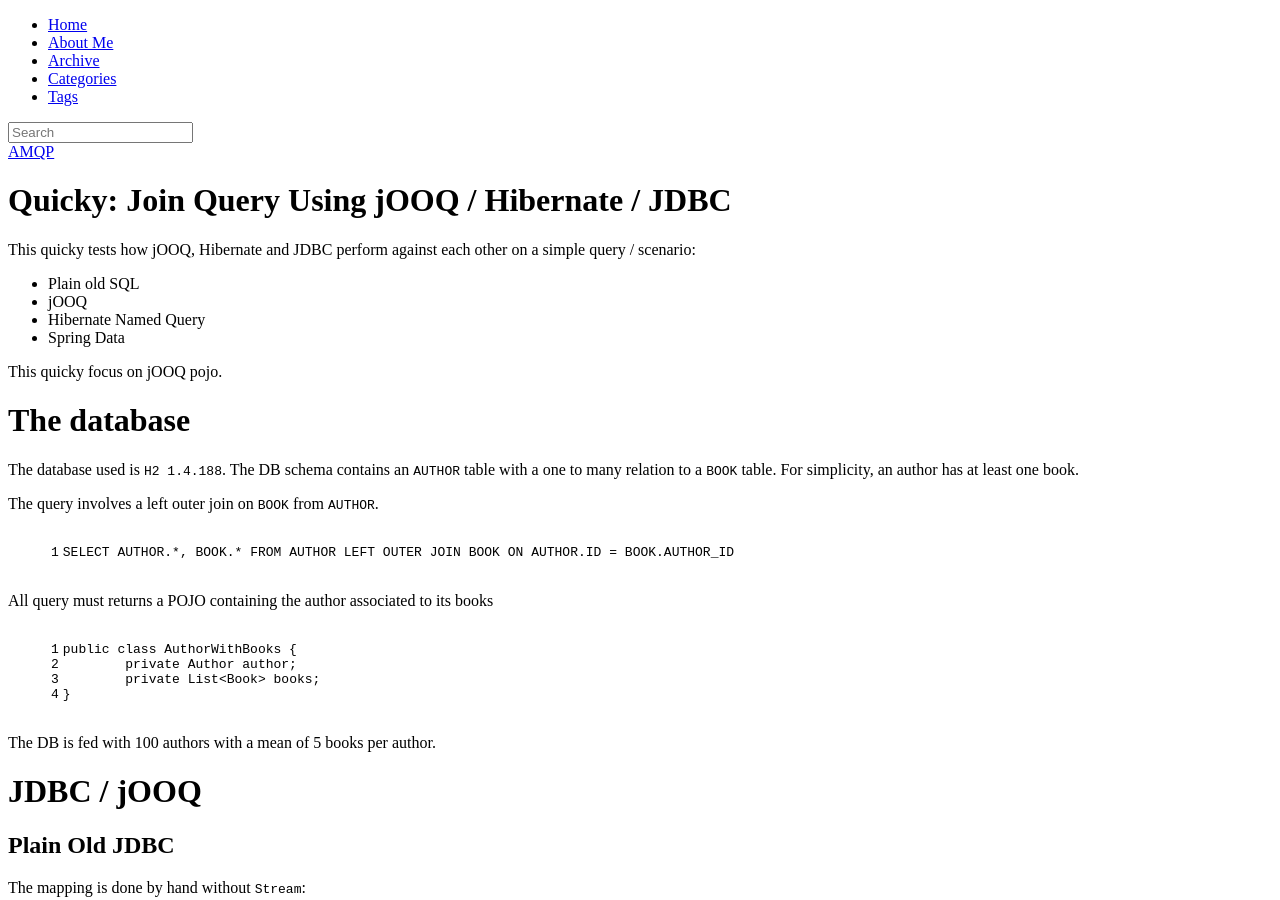
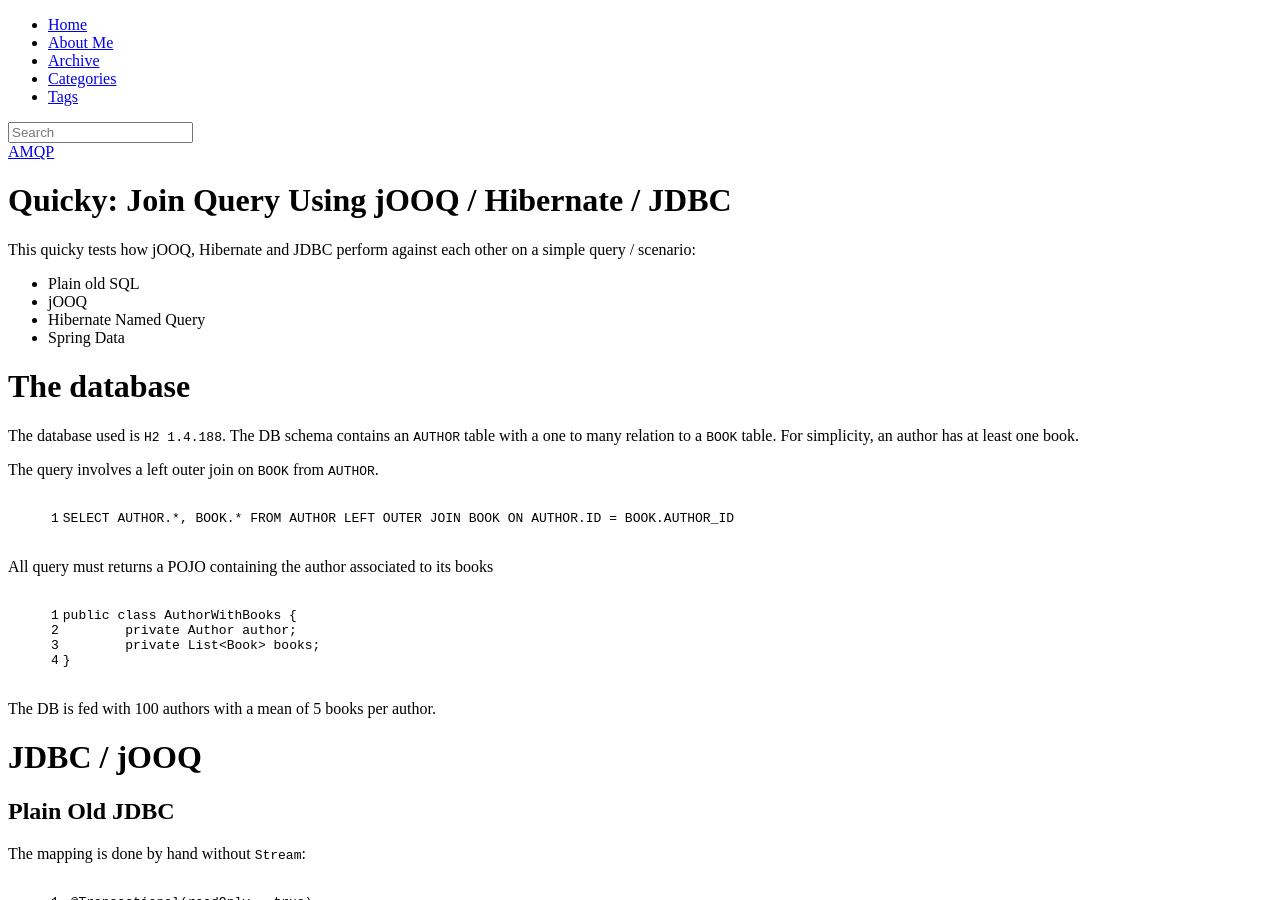
Before and after one commit to nithril/nithril.github.io, a Jekyll site: the page built from _posts/2015-10-10-quicky-join-query-using-jooq-hibernate-jdbc.markdown, in a window 1280 px wide and 900 px high. Built offline with Jekyll 4.4.1, drawn with Linux system fonts in a browser that asks for light colours; nearby versions of some CDN libraries; library files that are not in the unit come from our copies; comment, search, counter and statistics services are not loaded.

Commit message:
Quicky: Jooq / Hibernate / JDBC

```diff
--- a/_posts/2015-10-10-quicky-join-query-using-jooq-hibernate-jdbc.markdown
+++ b/_posts/2015-10-10-quicky-join-query-using-jooq-hibernate-jdbc.markdown
@@ -11,8 +11,6 @@
 * jOOQ
 * Hibernate Named Query
 * Spring Data
-
-This quicky focus on jOOQ pojo.
 
 
 <!--more-->
```
